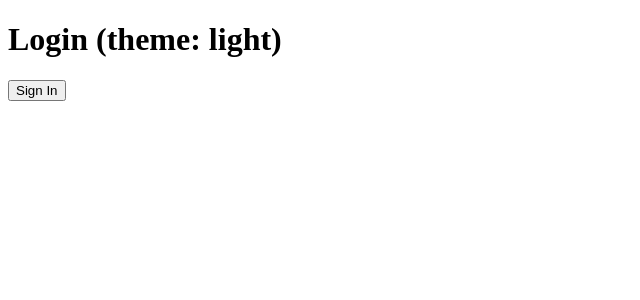
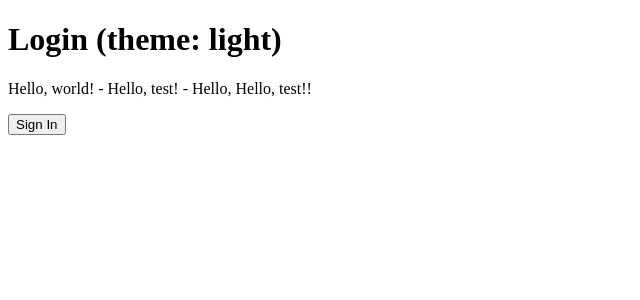
Before and after one commit to ferc/next-16-2-esm-bug, a Next.js app in the folder apps/web/: page /login in a window 1280 px wide. Shown: the top 300 px of the page, without its empty margins (0-640 px from the left). Built offline with nearby package versions, Linux system fonts and the light colour scheme; no server answers.

Commit message:
add workspace package imports to dynamic login page

```diff
--- a/apps/web/app/login/page.tsx
+++ b/apps/web/app/login/page.tsx
@@ -1,5 +1,8 @@
 import { cookies } from 'next/headers'
 import { redirect } from 'next/navigation'
+import { greet } from '@test/utils'
+import { findUserById } from '@test/storage'
+import { generateGreeting } from '@test/ai-service'
 
 async function loginAction() {
   'use server'
@@ -9,10 +12,14 @@ async function loginAction() {
 export default async function LoginPage() {
   const cookieStore = await cookies()
   const theme = cookieStore.get('theme')?.value ?? 'light'
+  const greeting = greet('world')
+  const user = findUserById('test')
+  const aiGreeting = generateGreeting('test')
 
   return (
     <form action={loginAction}>
       <h1>Login (theme: {theme})</h1>
+      <p>{greeting} - {user.name} - {aiGreeting}</p>
       <button type="submit">Sign In</button>
     </form>
   )
--- a/apps/web/package.json
+++ b/apps/web/package.json
@@ -11,7 +11,11 @@
   "dependencies": {
     "next": "16.2.0",
     "react": "19.2.3",
-    "react-dom": "19.2.3"
+    "react-dom": "19.2.3",
+    "@test/ai-service": "workspace:*",
+    "@test/storage": "workspace:*",
+    "@test/ui": "workspace:*",
+    "@test/utils": "workspace:*"
   },
   "devDependencies": {
     "typescript": "5.9.3",
```
Also changed, not shown: 1 other file (tests, documents, lock files or other folders).
